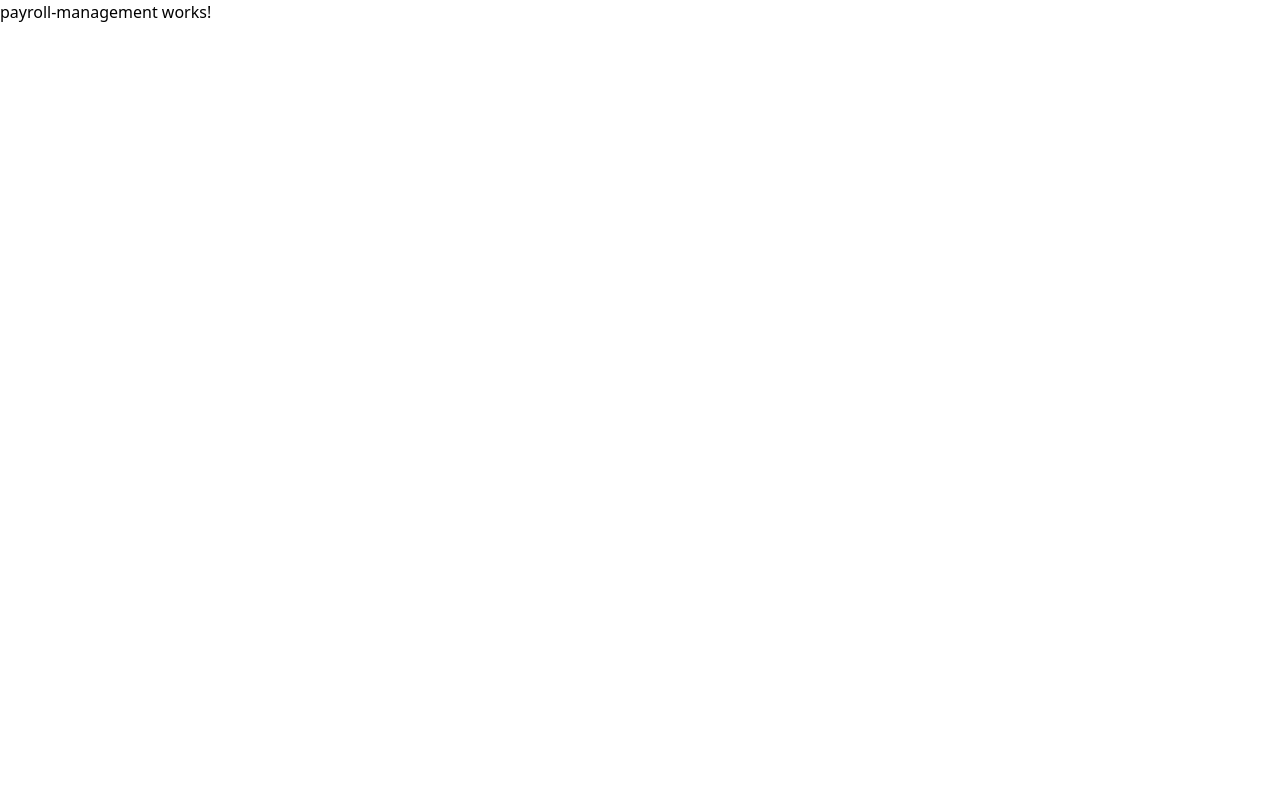
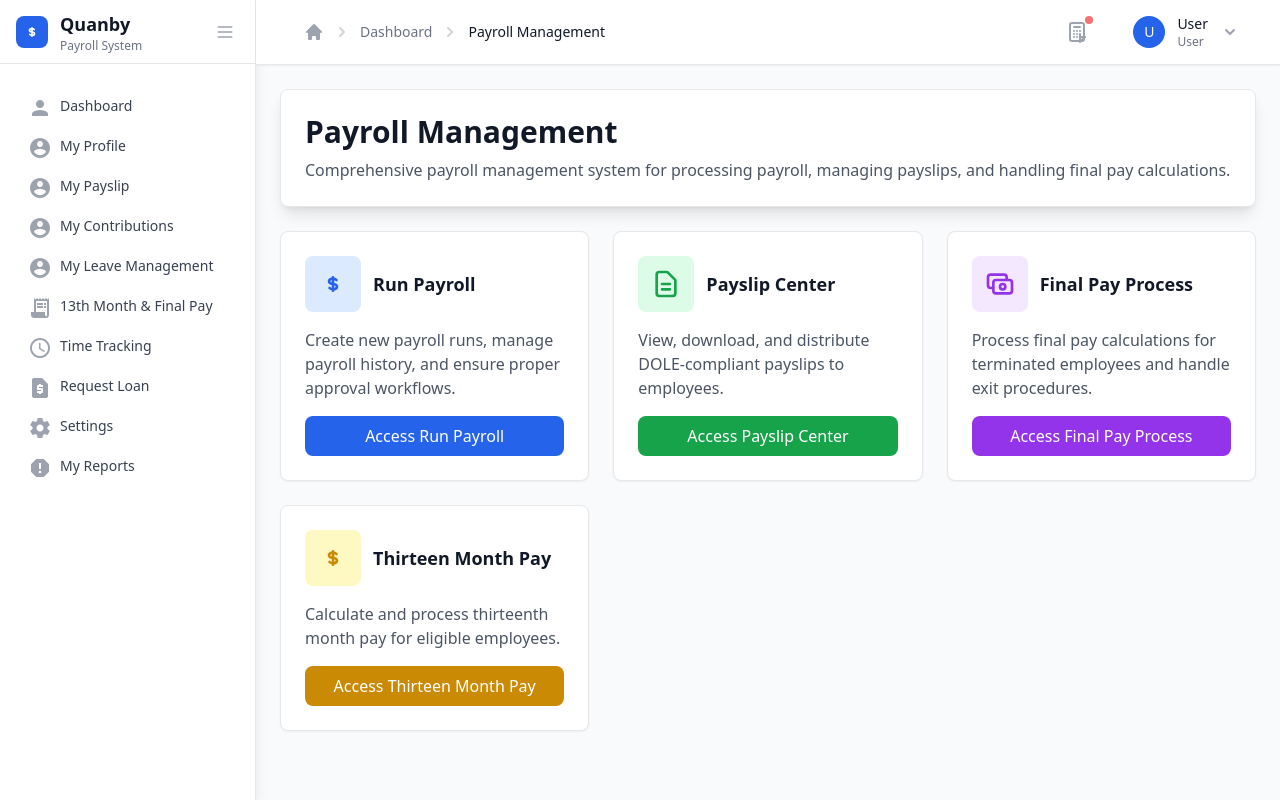
Before and after one commit to Acon1tum/payroll-frontend, an Angular app: page /payroll-management in a window 1280 px wide. Built offline with nearby package versions, Linux system fonts and the light colour scheme.

Commit message:
breadcrumbs for payroll management pages

```diff
--- a/src/app/pages/admin/payroll-management/final-pay-process/final-pay-process.component.html
+++ b/src/app/pages/admin/payroll-management/final-pay-process/final-pay-process.component.html
@@ -5,7 +5,10 @@
     <!-- Main Content -->
     <div class="flex-1 flex flex-col overflow-hidden">
       <!-- Header -->
-      <app-header></app-header>
+      <app-header
+        [breadcrumbs]="breadcrumbs"
+        title="Final Pay Process"
+      ></app-header>
 
     <main class="flex-1 p-6">
       <!-- Header -->
--- a/src/app/pages/admin/payroll-management/final-pay-process/final-pay-process.component.ts
+++ b/src/app/pages/admin/payroll-management/final-pay-process/final-pay-process.component.ts
@@ -4,6 +4,12 @@ import { FormsModule, ReactiveFormsModule, FormBuilder, FormGroup, Validators }
 import { Router } from '@angular/router';
 import { HeaderComponent } from '../../../../shared/header/header.component';
 import { SidebarComponent } from '../../../../shared/sidebar/sidebar.component';
+
+interface Breadcrumb {
+  label: string;
+  path?: string;
+  active?: boolean;
+}
 
 interface Employee {
   id: string;
@@ -94,6 +100,14 @@ interface LeaveComputation {
 })
 export class FinalPayProcessComponent implements OnInit {
   activeTab: 'process' | 'track' = 'process';
+
+  // Breadcrumbs for header
+  breadcrumbs: Breadcrumb[] = [
+    { label: 'Dashboard', path: '/dashboard' },
+    { label: 'Payroll Management', path: '/admin/payroll-management' },
+    { label: 'Final Pay Process', active: true }
+  ];
+
   selectedEmployee: Employee | null = null;
   selectedFinalPays: string[] = [];
   computationInProgress = false;
--- a/src/app/pages/admin/payroll-management/payroll-management.component.html
+++ b/src/app/pages/admin/payroll-management/payroll-management.component.html
@@ -1 +1,94 @@
-<p>payroll-management works!</p>
+<div class="min-h-screen bg-gray-50 flex">
+  <!-- Sidebar -->
+  <app-sidebar
+    [isCollapsed]="isSidebarCollapsed"
+    (toggleCollapse)="toggleSidebar()"
+  ></app-sidebar>
+
+  <!-- Main Content -->
+  <div class="flex-1 flex flex-col">
+    <!-- Header -->
+    <app-header
+      [breadcrumbs]="breadcrumbs"
+      title="Payroll Management"
+    ></app-header>
+
+    <!-- Page Content -->
+    <main class="flex-1 p-6">
+      <div class="max-w-7xl mx-auto">
+        <!-- Page Header -->
+        <div class="bg-white rounded-lg shadow-lg border border-gray-200 p-6 mb-6">
+          <h1 class="text-3xl font-bold text-gray-900 mb-2">Payroll Management</h1>
+          <p class="text-gray-600">Comprehensive payroll management system for processing payroll, managing payslips, and handling final pay calculations.</p>
+        </div>
+
+        <!-- Payroll Management Cards -->
+        <div class="grid grid-cols-1 md:grid-cols-2 lg:grid-cols-3 gap-6">
+          <!-- Run Payroll Card -->
+          <div class="bg-white rounded-lg shadow-sm border border-gray-200 p-6 hover:shadow-md transition-shadow duration-200">
+            <div class="flex items-center mb-4">
+              <div class="p-3 bg-blue-100 rounded-lg">
+                <svg class="w-8 h-8 text-blue-600" fill="none" stroke="currentColor" viewBox="0 0 24 24">
+                  <path stroke-linecap="round" stroke-linejoin="round" stroke-width="2" d="M12 8c-1.657 0-3 .895-3 2s1.343 2 3 2 3 .895 3 2-1.343 2-3 2m0-8c1.11 0 2.08.402 2.599 1M12 8V7m0 1v8m0 0v1m0-1c-1.11 0-2.08-.402-2.599-1"></path>
+                </svg>
+              </div>
+              <h3 class="text-lg font-semibold text-gray-900 ml-3">Run Payroll</h3>
+            </div>
+            <p class="text-gray-600 mb-4">Create new payroll runs, manage payroll history, and ensure proper approval workflows.</p>
+            <button class="w-full bg-blue-600 text-white px-4 py-2 rounded-lg hover:bg-blue-700 transition-colors duration-200">
+              Access Run Payroll
+            </button>
+          </div>
+
+          <!-- Payslip Center Card -->
+          <div class="bg-white rounded-lg shadow-sm border border-gray-200 p-6 hover:shadow-md transition-shadow duration-200">
+            <div class="flex items-center mb-4">
+              <div class="p-3 bg-green-100 rounded-lg">
+                <svg class="w-8 h-8 text-green-600" fill="none" stroke="currentColor" viewBox="0 0 24 24">
+                  <path stroke-linecap="round" stroke-linejoin="round" stroke-width="2" d="M9 12h6m-6 4h6m2 5H7a2 2 0 01-2-2V5a2 2 0 012-2h5.586a1 1 0 01.707.293l5.414 5.414a1 1 0 01.293.707V19a2 2 0 01-2 2z"></path>
+                </svg>
+              </div>
+              <h3 class="text-lg font-semibold text-gray-900 ml-3">Payslip Center</h3>
+            </div>
+            <p class="text-gray-600 mb-4">View, download, and distribute DOLE-compliant payslips to employees.</p>
+            <button class="w-full bg-green-600 text-white px-4 py-2 rounded-lg hover:bg-green-700 transition-colors duration-200">
+              Access Payslip Center
+            </button>
+          </div>
+
+          <!-- Final Pay Process Card -->
+          <div class="bg-white rounded-lg shadow-sm border border-gray-200 p-6 hover:shadow-md transition-shadow duration-200">
+            <div class="flex items-center mb-4">
+              <div class="p-3 bg-purple-100 rounded-lg">
+                <svg class="w-8 h-8 text-purple-600" fill="none" stroke="currentColor" viewBox="0 0 24 24">
+                  <path stroke-linecap="round" stroke-linejoin="round" stroke-width="2" d="M17 9V7a2 2 0 00-2-2H5a2 2 0 00-2 2v6a2 2 0 002 2h2m2 4h10a2 2 0 002-2v-6a2 2 0 00-2-2H9a2 2 0 00-2 2v6a2 2 0 002 2zm7-5a2 2 0 11-4 0 2 2 0 014 0z"></path>
+                </svg>
+              </div>
+              <h3 class="text-lg font-semibold text-gray-900 ml-3">Final Pay Process</h3>
+            </div>
+            <p class="text-gray-600 mb-4">Process final pay calculations for terminated employees and handle exit procedures.</p>
+            <button class="w-full bg-purple-600 text-white px-4 py-2 rounded-lg hover:bg-purple-700 transition-colors duration-200">
+              Access Final Pay Process
+            </button>
+          </div>
+
+          <!-- Thirteen Month Pay Card -->
+          <div class="bg-white rounded-lg shadow-sm border border-gray-200 p-6 hover:shadow-md transition-shadow duration-200">
+            <div class="flex items-center mb-4">
+              <div class="p-3 bg-yellow-100 rounded-lg">
+                <svg class="w-8 h-8 text-yellow-600" fill="none" stroke="currentColor" viewBox="0 0 24 24">
+                  <path stroke-linecap="round" stroke-linejoin="round" stroke-width="2" d="M12 8c-1.657 0-3 .895-3 2s1.343 2 3 2 3 .895 3 2-1.343 2-3 2m0-8c1.11 0 2.08.402 2.599 1M12 8V7m0 1v8m0 0v1m0-1c-1.11 0-2.08-.402-2.599-1"></path>
+                </svg>
+              </div>
+              <h3 class="text-lg font-semibold text-gray-900 ml-3">Thirteen Month Pay</h3>
+            </div>
+            <p class="text-gray-600 mb-4">Calculate and process thirteenth month pay for eligible employees.</p>
+            <button class="w-full bg-yellow-600 text-white px-4 py-2 rounded-lg hover:bg-yellow-700 transition-colors duration-200">
+              Access Thirteen Month Pay
+            </button>
+          </div>
+        </div>
+      </div>
+    </main>
+  </div>
+</div>
--- a/src/app/pages/admin/payroll-management/payroll-management.component.ts
+++ b/src/app/pages/admin/payroll-management/payroll-management.component.ts
@@ -1,11 +1,35 @@
-import { Component } from '@angular/core';
+import { Component, OnInit } from '@angular/core';
+import { CommonModule } from '@angular/common';
+import { HeaderComponent } from '../../../shared/header/header.component';
+import { SidebarComponent } from '../../../shared/sidebar/sidebar.component';
+
+interface Breadcrumb {
+  label: string;
+  path?: string;
+  active?: boolean;
+}
 
 @Component({
   selector: 'app-payroll-management',
-  imports: [],
+  standalone: true,
+  imports: [CommonModule, HeaderComponent, SidebarComponent],
   templateUrl: './payroll-management.component.html',
   styleUrl: './payroll-management.component.scss'
 })
-export class PayrollManagementComponent {
+export class PayrollManagementComponent implements OnInit {
+  isSidebarCollapsed = false;
 
+  // Breadcrumbs for header
+  breadcrumbs: Breadcrumb[] = [
+    { label: 'Dashboard', path: '/dashboard' },
+    { label: 'Payroll Management', active: true }
+  ];
+
+  ngOnInit() {
+    // Component initialization logic
+  }
+
+  toggleSidebar() {
+    this.isSidebarCollapsed = !this.isSidebarCollapsed;
+  }
 }
--- a/src/app/pages/admin/payroll-management/payslip-center/payslip-center.component.html
+++ b/src/app/pages/admin/payroll-management/payslip-center/payslip-center.component.html
@@ -5,7 +5,10 @@
   <!-- Main Content -->
   <div class="flex-1 flex flex-col overflow-hidden">
     <!-- Header -->
-    <app-header></app-header>
+    <app-header
+      [breadcrumbs]="breadcrumbs"
+      title="Payslip Center"
+    ></app-header>
 
     <!-- Payslip Center Content -->
     <main class="flex-1 overflow-x-hidden overflow-y-auto bg-gray-50 p-6">
--- a/src/app/pages/admin/payroll-management/payslip-center/payslip-center.component.ts
+++ b/src/app/pages/admin/payroll-management/payslip-center/payslip-center.component.ts
@@ -4,6 +4,12 @@ import { FormsModule, ReactiveFormsModule, FormBuilder, FormGroup, Validators }
 import { Router } from '@angular/router';
 import { HeaderComponent } from '../../../../shared/header/header.component';
 import { SidebarComponent } from '../../../../shared/sidebar/sidebar.component';
+
+interface Breadcrumb {
+  label: string;
+  path?: string;
+  active?: boolean;
+}
 
 interface Payslip {
   id: number;
@@ -65,6 +71,13 @@ interface PayslipFilter {
 })
 export class PayslipCenterComponent implements OnInit, OnDestroy {
   activeTab: 'view-download' | 'resend' = 'view-download';
+
+  // Breadcrumbs for header
+  breadcrumbs: Breadcrumb[] = [
+    { label: 'Dashboard', path: '/dashboard' },
+    { label: 'Payroll Management', path: '/admin/payroll-management' },
+    { label: 'Payslip Center', active: true }
+  ];
 
   // Payslip data
   payslips: Payslip[] = [];
--- a/src/app/pages/admin/payroll-management/run-payroll/run-payroll.component.html
+++ b/src/app/pages/admin/payroll-management/run-payroll/run-payroll.component.html
@@ -5,7 +5,10 @@
   <!-- Main Content -->
   <div class="flex-1 flex flex-col overflow-hidden">
     <!-- Header -->
-    <app-header></app-header>
+    <app-header
+      [breadcrumbs]="breadcrumbs"
+      title="Run Payroll"
+    ></app-header>
 
     <!-- Run Payroll Content -->
     <main class="flex-1 overflow-x-hidden overflow-y-auto bg-gray-50 p-6">
--- a/src/app/pages/admin/payroll-management/run-payroll/run-payroll.component.ts
+++ b/src/app/pages/admin/payroll-management/run-payroll/run-payroll.component.ts
@@ -4,6 +4,12 @@ import { FormsModule, ReactiveFormsModule, FormBuilder, FormGroup, Validators }
 import { Router } from '@angular/router';
 import { HeaderComponent } from '../../../../shared/header/header.component';
 import { SidebarComponent } from '../../../../shared/sidebar/sidebar.component';
+
+interface Breadcrumb {
+  label: string;
+  path?: string;
+  active?: boolean;
+}
 
 interface PayrollRun {
   id: number;
@@ -62,6 +68,13 @@ interface PayrollSummary {
 })
 export class RunPayrollComponent implements OnInit, OnDestroy {
   activeTab: 'new-run' | 'history' | 'preview' = 'new-run';
+
+  // Breadcrumbs for header
+  breadcrumbs: Breadcrumb[] = [
+    { label: 'Dashboard', path: '/dashboard' },
+    { label: 'Payroll Management', path: '/admin/payroll-management' },
+    { label: 'Run Payroll', active: true }
+  ];
 
   // New Payroll Run
   payrollForm: FormGroup;
--- a/src/app/pages/admin/payroll-management/thirteen-month-pay/thirteen-month-pay.component.html
+++ b/src/app/pages/admin/payroll-management/thirteen-month-pay/thirteen-month-pay.component.html
@@ -5,7 +5,10 @@
     <!-- Main Content -->
     <div class="flex-1 flex flex-col overflow-hidden">
       <!-- Header -->
-      <app-header></app-header>
+      <app-header
+        [breadcrumbs]="breadcrumbs"
+        title="Thirteen Month Pay"
+      ></app-header>
 
     <main class="flex-1 p-6">
 
--- a/src/app/pages/admin/payroll-management/thirteen-month-pay/thirteen-month-pay.component.ts
+++ b/src/app/pages/admin/payroll-management/thirteen-month-pay/thirteen-month-pay.component.ts
@@ -4,6 +4,12 @@ import { FormsModule, ReactiveFormsModule, FormBuilder, FormGroup, Validators }
 import { Router } from '@angular/router';
 import { HeaderComponent } from '../../../../shared/header/header.component';
 import { SidebarComponent } from '../../../../shared/sidebar/sidebar.component';
+
+interface Breadcrumb {
+  label: string;
+  path?: string;
+  active?: boolean;
+}
 
 interface Employee {
   id: string;
@@ -62,6 +68,14 @@ interface ComputationSettings {
 })
 export class ThirteenMonthPayComponent implements OnInit {
   activeTab: 'compute' | 'history' | 'settings' = 'compute';
+
+  // Breadcrumbs for header
+  breadcrumbs: Breadcrumb[] = [
+    { label: 'Dashboard', path: '/dashboard' },
+    { label: 'Payroll Management', path: '/admin/payroll-management' },
+    { label: 'Thirteen Month Pay', active: true }
+  ];
+
   selectedEmployees: string[] = [];
   selectedThirteenMonthPays: string[] = [];
   computationInProgress = false;
```
